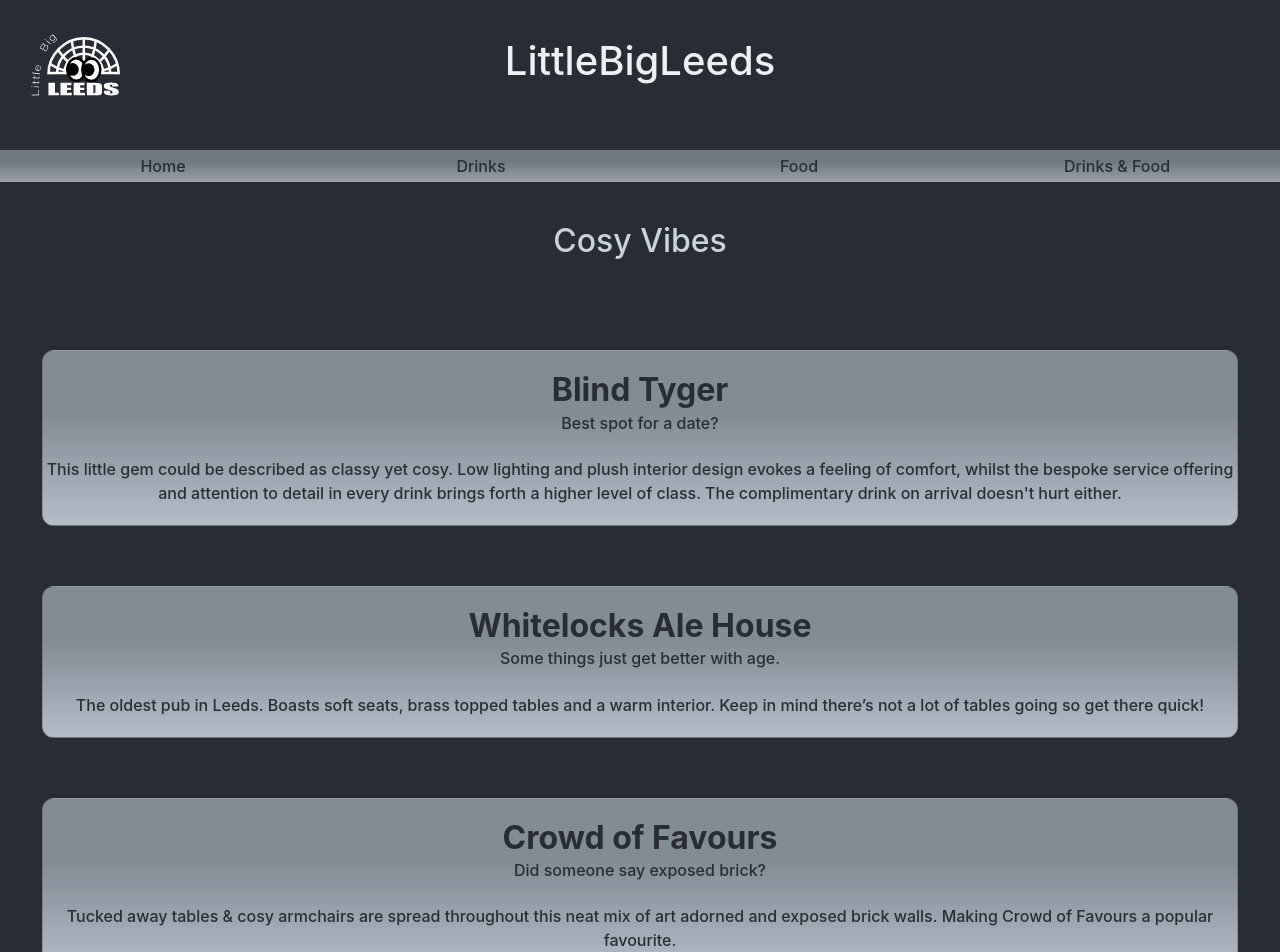
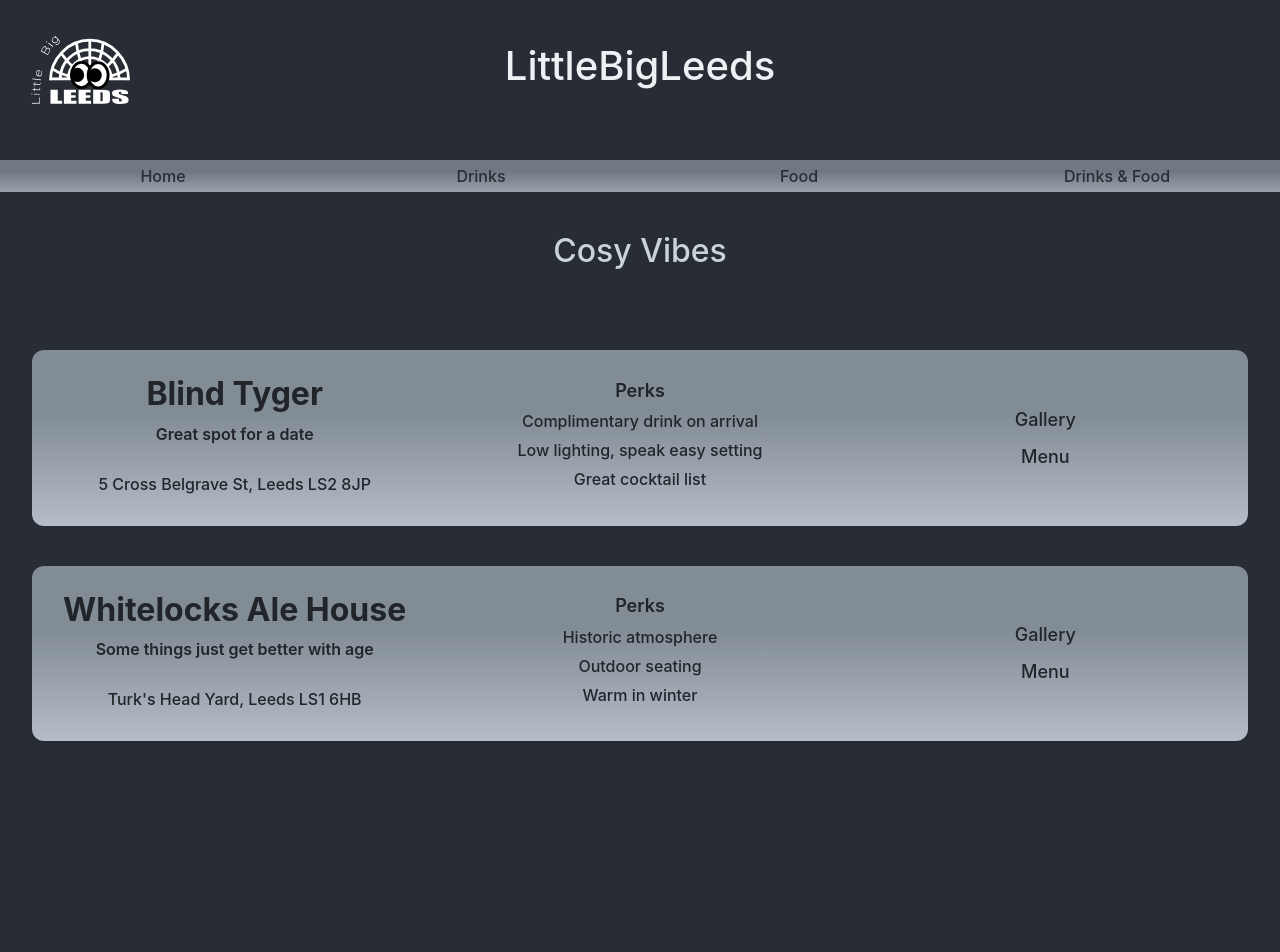
Before and after one commit to Boerie202/little-big-leeds, a React (Create React App) app: page /drinks_venues_cosy in a window 1280 px wide. Shown: the top 952 px of the page. After the commit the page ends 800 px from the top, so only its background shows below. Built offline with nearby package versions, Linux system fonts and the light colour scheme.

Commit message:
Changed the layout of the venue page
Got rid of the card format and just used rows with columns instead. Looks way better.

```diff
--- a/src/App.js
+++ b/src/App.js
@@ -1,6 +1,6 @@
 import React from 'react';
-// import ReactDOM from 'react-dom';
 import './App.css';
+import 'bootstrap/dist/css/bootstrap.css';
 
 //React Imports
 // import { Col, Row } from 'react-bootstrap';
--- a/src/pages/AllPages.css
+++ b/src/pages/AllPages.css
@@ -1,12 +1,9 @@
 /*-------------------------------------------------------Important Notes----------------------------------------------------------------------
 
-- Text colour schemes:  #282c34 is used for card text
+- Text colour schemes:  #282c34 is used for venue row text
 - The awesome website for the colour gradient used on cards and the nav bar is: https://www.colorzilla.com/gradient-editor/
 
 /*
-
-
-
 
 /*--------------------------------------------------Drinks Landing Page Section Below--------------------------------------------------------*/
 
@@ -25,7 +22,8 @@
     margin-top: 25px;
     margin-bottom: 20px;
     color: #282c34;
-    font-weight: 800;
+    font-weight: 700;
+    font-size: x-large;
 
 }
 
@@ -78,41 +76,17 @@
 
 /*-------------------------------------------------------Venue Page Section Below------------------------------------------------------------*/
 
-.venue-page-card {
-    background-color: #753030;
+.venue-page {
+    border-radius: 12px;
+    padding-top: 25px;
+    padding-bottom: 25px;
     align-items: center;
     justify-content: center;
-}
+    text-align: center;
+    width: auto;
+    margin-left: 20px;
+    margin-right: 20px;
 
-div.card-title.h5 {
-    color: #282c34;
-    font-weight: 700;
-    font-size: xx-large;
-}
-
-div.card-subtitle.h6 {
-    color: #282c34;
-    font-weight: 500;
-
-}
-
-p.card-text {
-    color: #282c34;
-    font-weight: 500;
-    text-align: center;
-}
-
-.venue-page-column {
-    padding-top: 10px;
-    padding-bottom: 10px;
-    align-items: center;
-    justify-content: center;
-}
-
-.venue-page-card {
-    border-radius: 12px;
-    padding-top: 20px;
-    padding-bottom: 20px;
 
     background: #828c95;
     /* Old browsers */
@@ -126,3 +100,34 @@
     /* IE6-9 */
 
 }
+
+/*Perks Section*/
+.venue-page li {
+    list-style: none;
+    font-weight: 500;
+    padding-bottom: 5px;
+}
+
+/*Title*/
+.venue-page h2 {
+    font-weight: 700;
+}
+
+/*Perks Section*/
+.venue-page h3 {
+    font-weight: 600;
+    font-size: large;
+}
+
+/*Subtitle*/
+.venue-page p {
+    font-weight: 600;
+    padding-bottom: 10px;
+}
+
+/*Menu & Gallery*/
+.additional-info-list li {
+    list-style: none;
+    font-size: large;
+    padding: 5px;
+}
--- a/src/pages/data.js
+++ b/src/pages/data.js
@@ -1,63 +1,44 @@
 import React from 'react';
-// import ReactDOM from 'react-dom';
-// import { Col, Row, Container } from 'react-bootstrap';
 import Container from 'react-bootstrap/Container';
 import Row from 'react-bootstrap/Row';
 import Col from 'react-bootstrap/Col';
-import Card from 'react-bootstrap/Card';
+import 'bootstrap/dist/css/bootstrap.css';
+
+
+//Venue Template
+
+{/* <Row className='d-flex align-items-center justify-content-center'>
+<Col><h2>Title</h2> <p>Subtitle</p><li>Address</li></Col>
+<Col><h3>Perks</h3><li>Perk1</li> <li>Perk2</li><li>Perk3</li></Col>
+<Col className='additional-info-list'><li>Gallery</li><li>Menu</li></Col>
+</Row> */}
 
 
 //Data for the Cosy Vibes Page
 export function CosyDrinksData() {
     return (
-        <div>
-            <Container fluid >
-                <Col className='venue-page-column'>
-                    <Card className='venue-page-card'  >
-                        <Card.Title>Blind Tyger</Card.Title>
-                        <Card.Subtitle>Best spot for a date?</Card.Subtitle>
-                        <br></br>
-                        <Card.Text>This little gem could be described as classy yet cosy. Low lighting and plush interior design evokes a feeling of comfort, whilst the bespoke service offering and attention to detail in every drink brings forth a higher level of class. The complimentary drink on arrival doesn't hurt either.</Card.Text>
-                    </Card>
-                </Col>
 
-                <Row className='separator-row' />
-                <Col className='venue-page-column'>
-                    <Card className='venue-page-card'>
-                        <Card.Title>Whitelocks Ale House</Card.Title>
-                        <Card.Subtitle>Some things just get better with age.</Card.Subtitle>
-                        <br></br>
-                        <Card.Text>The oldest pub in Leeds. Boasts soft seats, brass topped tables and a warm interior.  Keep in mind there’s not a lot of tables going so get there quick!</Card.Text>
-                    </Card>
-                </Col>
-                <Row className='separator-row' />
-                <Col className='venue-page-column'>
-                    <Card className='venue-page-card'>
-                        <Card.Title>Crowd of Favours</Card.Title>
-                        <Card.Subtitle>Did someone say exposed brick?</Card.Subtitle>
-                        <br></br>
-                        <Card.Text>Tucked away tables & cosy armchairs are spread throughout this neat mix of art adorned and exposed brick walls. Making Crowd of Favours a popular favourite.</Card.Text>
-                    </Card>
-                </Col>
-                <Row className='separator-row' />
-                <Col className='venue-page-column'>
-                    <Card className='venue-page-card'>
-                        <Card.Title>The Maven</Card.Title>
-                        <Card.Subtitle>Shhh, it’s a secret.</Card.Subtitle>
-                        <br></br>
-                        <Card.Text>One of the more difficult spots to find in Leeds but well worth the hunt. Low lighting, plush interior & secluded seating make you want the night to never end.</Card.Text>
-                    </Card>
-                </Col>
-                <Row className='separator-row' />
-                <Col className='venue-page-column'>
-                    <Card className='venue-page-card'>
-                        <Card.Title>Outlaws Yacht Club</Card.Title>
-                        <Card.Subtitle>Couches, just allll the couches.</Card.Subtitle>
-                        <br></br>
-                        <Card.Text>Comfy seating to sink in to or cuddle up, board games and quiz nights. A down to earth and easy-going setting.</Card.Text>
-                    </Card>
-                </Col>
-            </Container >
-        </div>
+
+        <Container fluid >
+
+            <Row className='d-flex align-items-center justify-content-center venue-page'>
+                <Col><h2>Blind Tyger</h2> <p>Great spot for a date</p><li>5 Cross Belgrave St, Leeds LS2 8JP</li></Col>
+                <Col><h3>Perks</h3><li>Complimentary drink on arrival</li> <li>Low lighting, speak easy setting</li><li>Great cocktail list</li></Col>
+                <Col className='additional-info-list'><li>Gallery</li><li>Menu</li></Col>
+            </Row>
+
+            <Row className='separator-row' />
+
+            <Row className='d-flex align-items-center justify-content-center venue-page'>
+                <Col><h2>Whitelocks Ale House</h2> <p>Some things just get better with age</p><li>Turk's Head Yard, Leeds LS1 6HB</li></Col>
+                <Col><h3>Perks</h3><li>Historic atmosphere</li> <li>Outdoor seating</li><li>Warm in winter</li></Col>
+                <Col className='additional-info-list'><li>Gallery</li><li>Menu</li></Col>
+            </Row>
+
+            <Row className='separator-row' />
+
+        </Container >
+
+
     )
 }
--- a/src/pages/nav.css
+++ b/src/pages/nav.css
@@ -3,8 +3,6 @@
     justify-content: space-around;
     background-color: #282c34;
 }
-
-
 
 .title {
     background-color: #282c34;
@@ -36,6 +34,8 @@
     margin-top: 40px;
     padding: 4px;
 
+
+
     background: #828c95;
     /* Old browsers */
     background: -moz-linear-gradient(top, #828c95 36%, #828c95 36%, #b5bdc8 100%, #28343b 100%);
--- a/src/pages/nav.js
+++ b/src/pages/nav.js
@@ -2,6 +2,7 @@
 // import ReactDOM from 'react-dom';
 import { Col, Row, Container } from 'react-bootstrap';
 import { Link } from 'react-router-dom';
+import 'bootstrap/dist/css/bootstrap.css';
 
 //css
 import '././nav.css'
@@ -16,7 +17,7 @@
 
             <Container fluid>
                 <Row>
-                    <Col className='nav-column-logo'> <img src={Logo} height="90" width="90" className="Logo" alt='logo' /> </Col>
+                    <Col className='nav-column-logo'> <img src={Logo} height="100" width="100" className="Logo" alt='logo' /> </Col>
                     <Col className='nav-column'> <h1 className='title'>LittleBigLeeds</h1> </Col>
                     <Col className='nav-column'> </Col>
                 </Row>
@@ -25,7 +26,7 @@
                     <Col className='nav-list' > <Link to='/' style={{ textDecoration: 'none', textDecorationColor: '#282c34' }} > <li className='navList' > Home </li></Link> </Col>
                     <Col className='nav-list' > <Link to='/drinks' style={{ textDecoration: 'none', textDecorationColor: '#282c34' }} > <li> Drinks </li></Link> </Col>
                     <Col className='nav-list' > <Link to='/food' style={{ textDecoration: 'none', textDecorationColor: '#282c34' }} > <li className='navList'> Food </li></Link> </Col>
-                    <Col className='nav-list' > <Link to='/drinksandfood' style={{ textDecoration: 'none', textDecorationColor: '#282c34' }} > <li className='navList'> Drinks & Food </li></Link> </Col>
+                    <Col className='nav-list' > <Link to='/drinks-and-food' style={{ textDecoration: 'none', textDecorationColor: '#282c34' }} > <li className='navList'> Drinks & Food </li></Link> </Col>
                 </Row>
             </Container>
         </nav>
```
